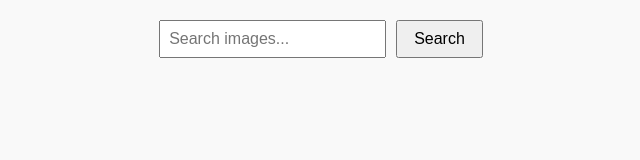
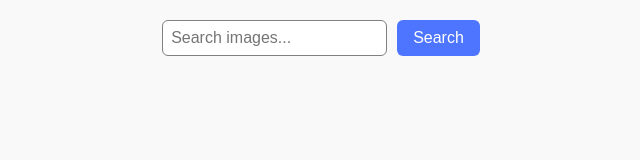
Before and after one commit to anhelina-bondar/goit-js-hw-12, a website built with Vite: page src/index.html in a window 1280 px wide. Shown: the whole page, without its empty margins (319-959 px from the left). Built offline with nearby package versions, Linux system fonts and the light colour scheme; what simplelightbox would draw is missing.

Commit message:
editing css

```diff
--- a/src/css/styles.css
+++ b/src/css/styles.css
@@ -14,13 +14,23 @@ form {
 input {
   padding: 8px;
   font-size: 16px;
+  border-radius: 6px;
+  border: solid 1px grey;
 }
 
 button {
   padding: 8px 16px;
   margin-left: 10px;
   font-size: 16px;
+  background-color: #4e75ff;
   cursor: pointer;
+  color: #fff;
+  border-radius: 6px;
+  border: none;
+}
+
+button:hover {
+  background-color: #4060d3;
 }
 
 .gallery {
```
